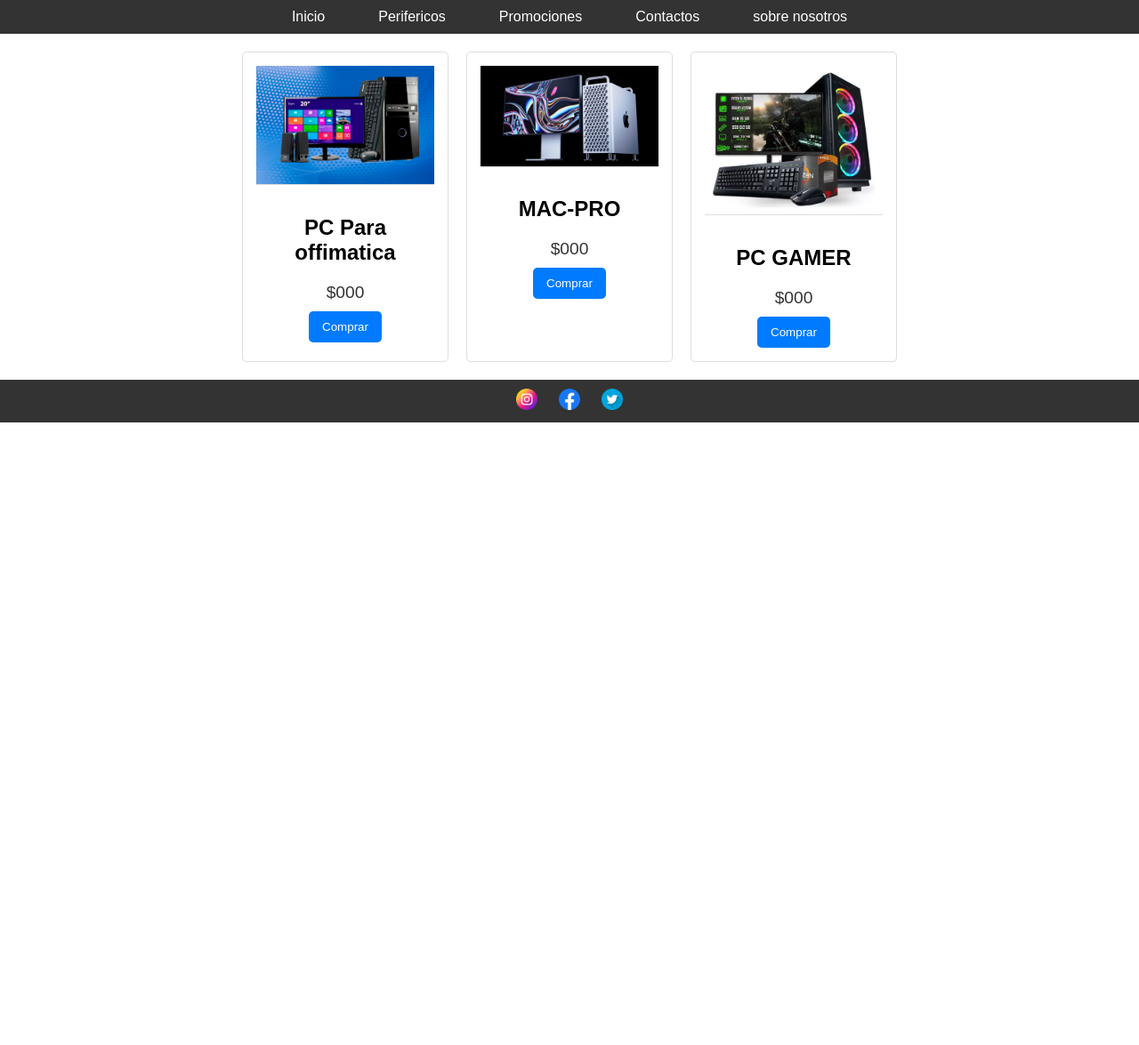
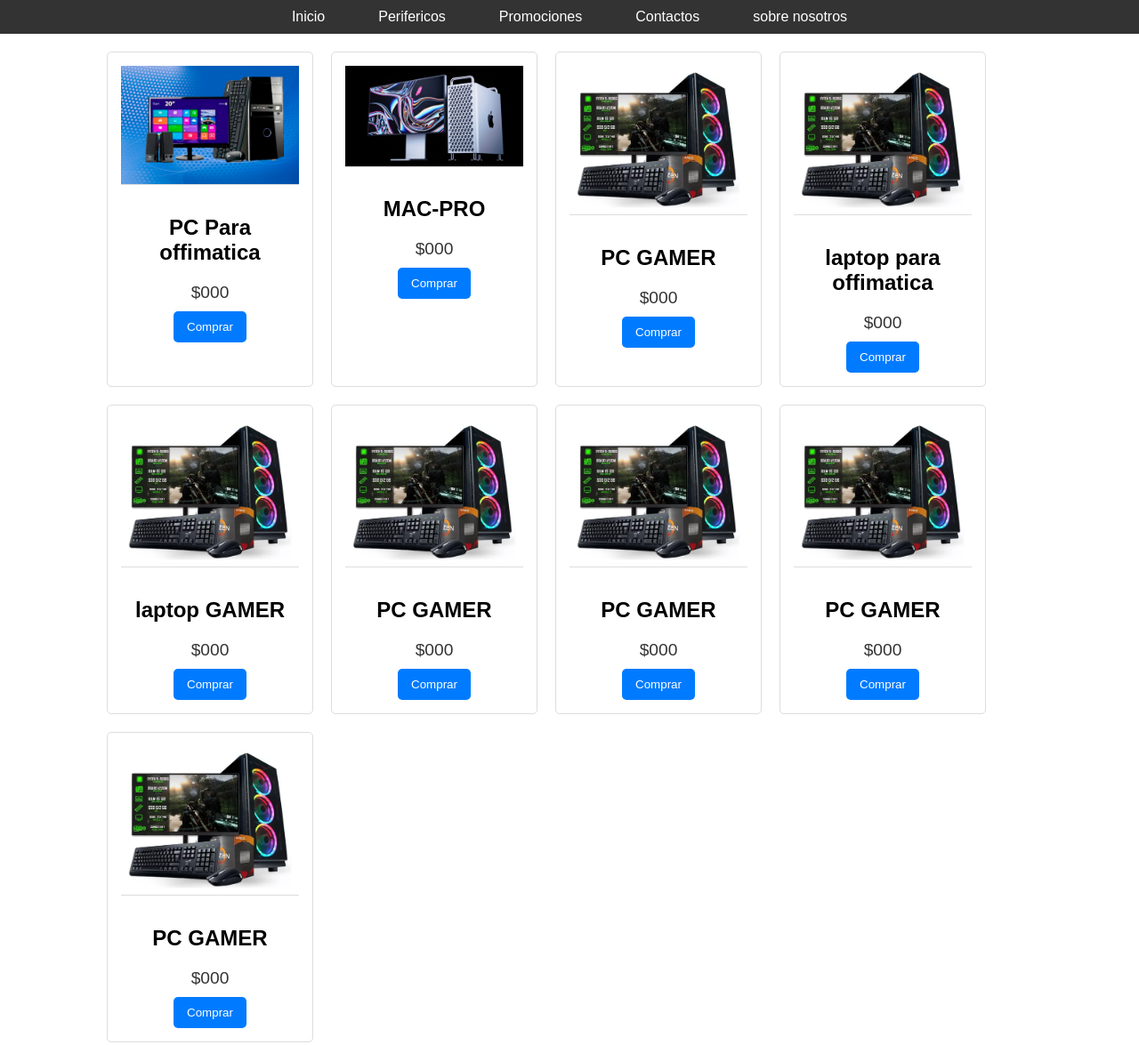
Before and after one commit to Estebancv98/pagina-web, a plain HTML site: page equipos.html in a window 1280 px wide. Shown: the top 1175 px of the page at 89% size. Before the commit the page ends 800 px from the top, so only its background shows below. Drawn offline with Linux system fonts and the light colour scheme.

Commit message:
agregue mas productos

```diff
--- a/equipos.html
+++ b/equipos.html
@@ -41,6 +41,42 @@
                 <p class="precio">$000</p>
                 <button>Comprar</button>
             </article>
+            <article class="producto">
+                <img src="multimedia/EQUIPOS/PCgamer.webp" alt="Producto 3">
+                <h2>laptop para offimatica</h2>
+                <p class="precio">$000</p>
+                <button>Comprar</button>
+            </article>
+            <article class="producto">
+                <img src="multimedia/EQUIPOS/PCgamer.webp" alt="Producto 3">
+                <h2>laptop GAMER</h2>
+                <p class="precio">$000</p>
+                <button>Comprar</button>
+            </article>
+            <article class="producto">
+                <img src="multimedia/EQUIPOS/PCgamer.webp" alt="Producto 3">
+                <h2>PC GAMER</h2>
+                <p class="precio">$000</p>
+                <button>Comprar</button>
+            </article>
+            <article class="producto">
+                <img src="multimedia/EQUIPOS/PCgamer.webp" alt="Producto 3">
+                <h2>PC GAMER</h2>
+                <p class="precio">$000</p>
+                <button>Comprar</button>
+            </article>
+            <article class="producto">
+                <img src="multimedia/EQUIPOS/PCgamer.webp" alt="Producto 3">
+                <h2>PC GAMER</h2>
+                <p class="precio">$000</p>
+                <button>Comprar</button>
+            </article>
+            <article class="producto">
+                <img src="multimedia/EQUIPOS/PCgamer.webp" alt="Producto 3">
+                <h2>PC GAMER</h2>
+                <p class="precio">$000</p>
+                <button>Comprar</button>
+            </article>
         </section>
     </main>
 
--- a/perifericos_style.css
+++ b/perifericos_style.css
@@ -43,6 +43,7 @@
     display: flex;
     flex-wrap: wrap;
     gap: 20px;
+    margin-left: 100px;
 }
 
 .producto {
```
